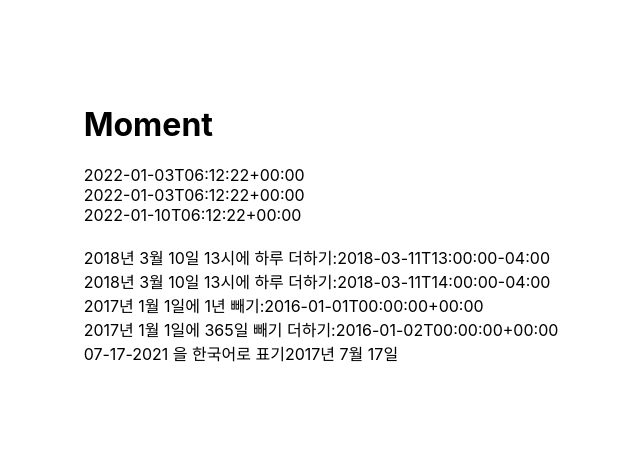
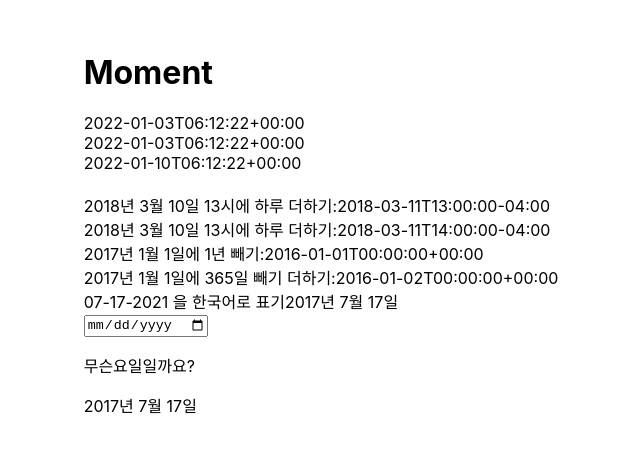
Before and after one commit to hanamDeveloper/playground_react, a React (Create React App) app: page /moment in a window 1280 px wide. Shown: the part 176-628 px from the top of the page, without its empty margins (319-959 px from the left). Built offline with nearby package versions, Linux system fonts and the light colour scheme.

Commit message:
Add 특정 날짜 요일로 표기

```diff
--- a/src/pages/Moment.js
+++ b/src/pages/Moment.js
@@ -1,7 +1,13 @@
-import React from "react";
+import React, { useState, useRef } from "react";
 import moment from "moment-timezone";
 
 export default function MomentExample() {
+    const birthDayRef = useRef(null);
+    const [day, setDay ] = useState(null)
+
+    const handleBirthDayChange = (e) => {
+        setDay(moment(e.target.value, "YYYY-MM-DD").format("dddd"));
+    }
     const momentDate = moment();
     const newMomentDate = momentDate.add(1, "week");
     const cloneNewMomentDate = newMomentDate.clone().add(1, "week");
@@ -34,6 +40,13 @@
                 07-17-2021 을 한국어로 표기
                 {moment("2017-07-17").format("YYYY년 M월 D일")}
             </div>
+
+            <div>
+                <input type="date" ref={birthDayRef} onChange={handleBirthDayChange} />
+                <p>무슨요일일까요?</p>
+                <div>{day}</div>
+                {moment("2017-07-17").format("YYYY년 M월 D일")}
+            </div>
         </div>
     )
 }
```
